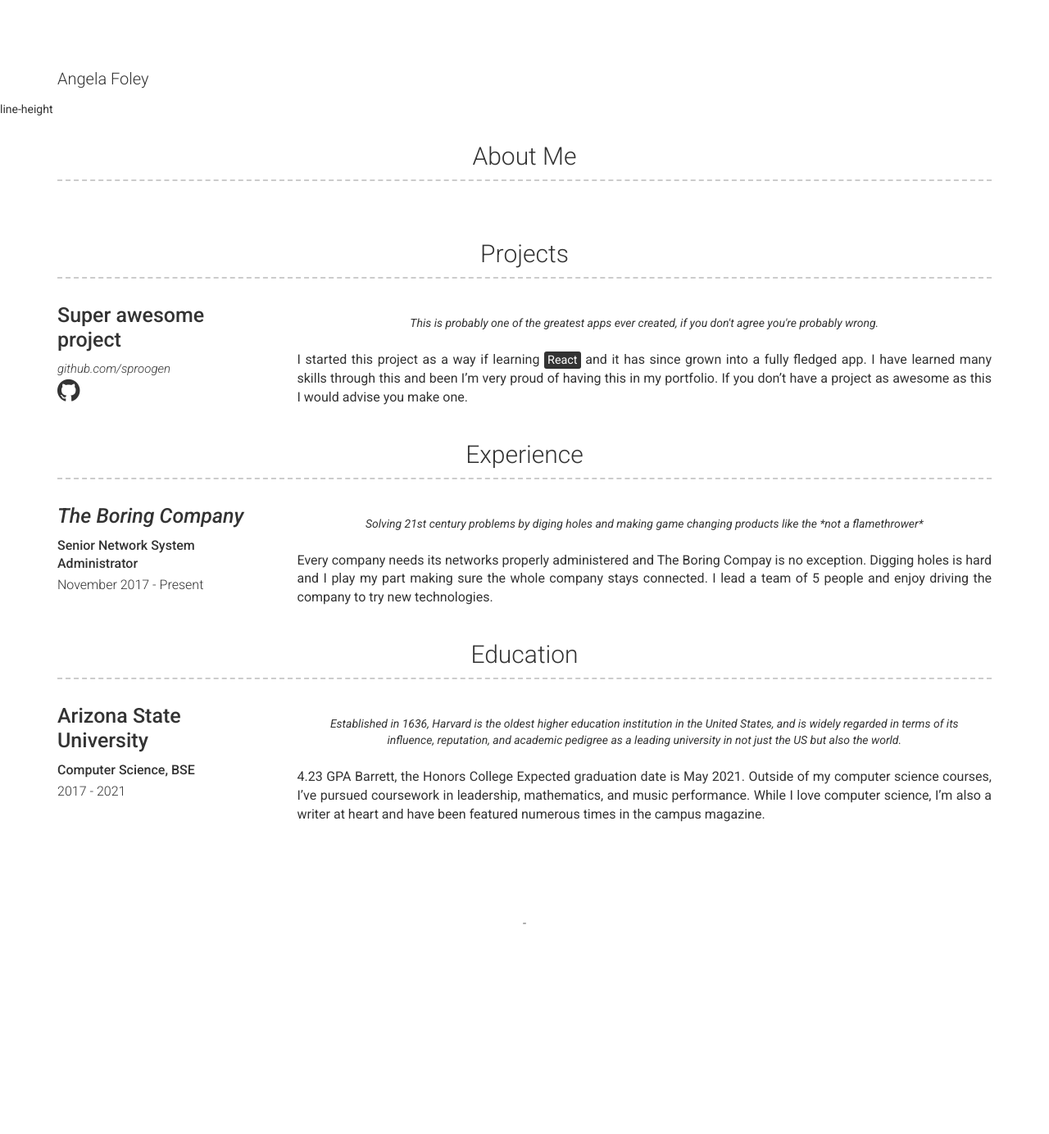
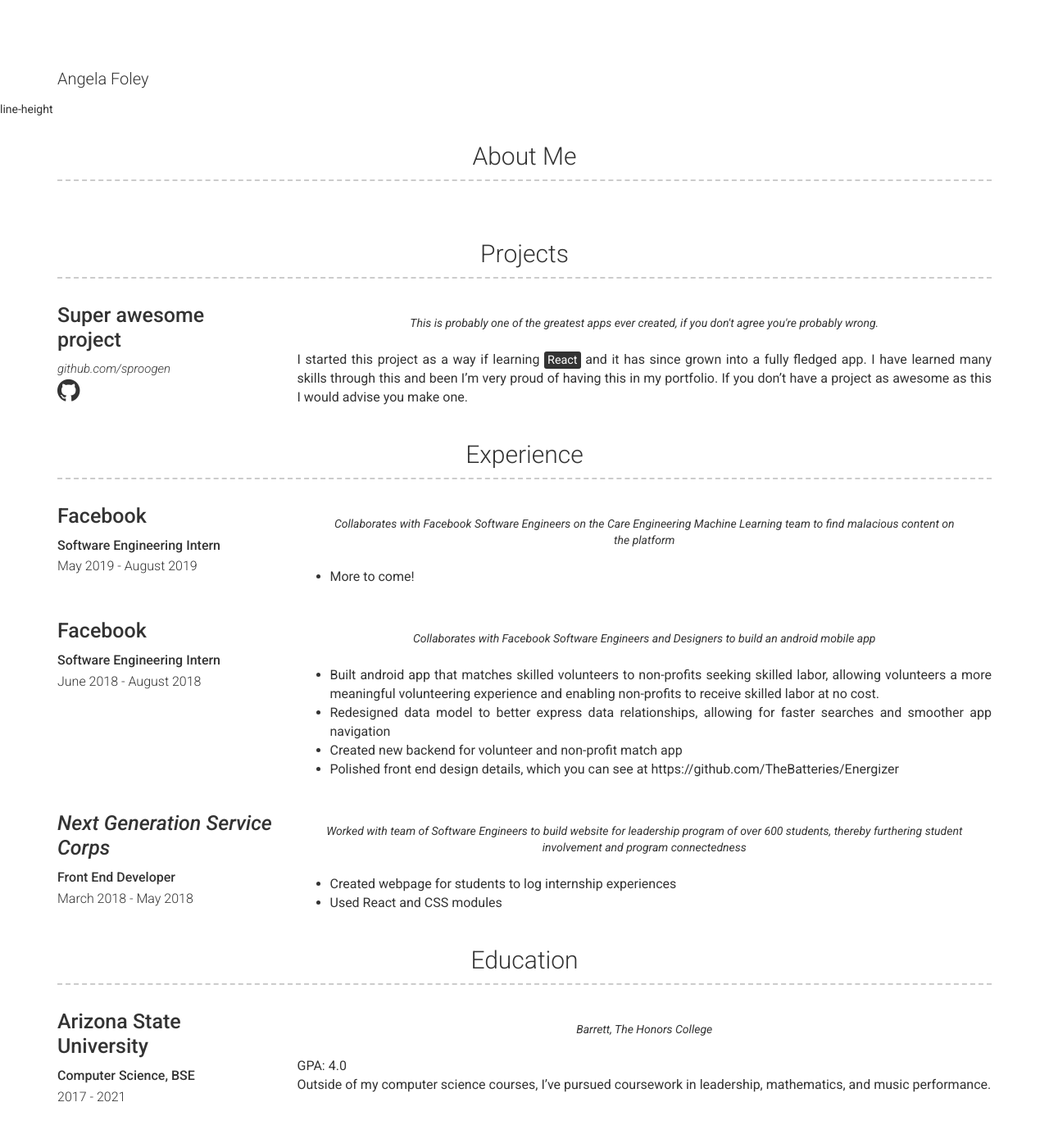
Before and after one commit to angiecolleen8/angiecolleen8.github.io, a Jekyll site: the page built from about.md, in a window 1280 px wide and 1400 px high. Shown: the top 1384 px of the window at 82% size. Built offline with Jekyll 4.4.1, drawn with Linux system fonts in a browser that asks for light colours; our own code applies the rules of GitHub Pages for plain Markdown files.

Commit message:
Updated resume experience and education sections.

```diff
--- a/_data/education.yml
+++ b/_data/education.yml
@@ -2,9 +2,7 @@
   dates: 2017 - 2021
   qualification: Computer Science, BSE
   quote: >
-    Established in 1636, Harvard is the oldest higher education institution in the United States, and is widely regarded in terms of its influence, reputation, and academic pedigree as a leading university in not just the US but also the world.
+    Barrett, The Honors College
   description: | # this will include new lines to allow paragraphs
-    4.23 GPA
-    Barrett, the Honors College
-    Expected graduation date is May 2021.
-    Outside of my computer science courses, I've pursued coursework in leadership, mathematics, and music performance. While I love computer science, I'm also a writer at heart and have been featured numerous times in the campus magazine.
+    GPA: 4.0
+    Outside of my computer science courses, I've pursued coursework in leadership, mathematics, and music performance.
--- a/_data/experience.yml
+++ b/_data/experience.yml
@@ -1,8 +1,28 @@
-- company: The Boring Company
-  link: boringcompany.com
-  job_title: Senior Network System Administrator
-  dates: November 2017 - Present
+- company: Facebook
+  link:
+  job_title: Software Engineering Intern
+  dates: May 2019 - August 2019
   quote: >
-   Solving 21st century problems by diging holes and making game changing products like the *not a flamethrower*
+   Collaborates with Facebook Software Engineers on the Care Engineering Machine Learning team to find malacious content on the platform
   description: | # this will include new lines to allow paragraphs
-    Every company needs its networks properly administered and The Boring Compay is no exception. Digging holes is hard and I play my part making sure the whole company stays connected. I lead a team of 5 people and enjoy driving the company to try new technologies.
+    * More to come!
+- company: Facebook
+  link:
+  job_title: Software Engineering Intern
+  dates: June 2018 - August 2018
+  quote: >
+   Collaborates with Facebook Software Engineers and Designers to build an android mobile app
+  description: | # this will include new lines to allow paragraphs
+    * Built android app that matches skilled volunteers to non-profits seeking skilled labor, allowing volunteers a more meaningful volunteering experience and enabling non-profits to receive skilled labor at no cost.
+    * Redesigned data model to better express data relationships, allowing for faster searches and smoother app navigation
+    * Created new backend for volunteer and non-profit match app
+    * Polished front end design details, which you can see at https://github.com/TheBatteries/Energizer
+- company: Next Generation Service Corps
+  link: ngsc-app.org
+  job_title: Front End Developer
+  dates: March 2018 - May 2018
+  quote: >
+   Worked with team of Software Engineers to build website for leadership program of over 600 students, thereby furthering student involvement and program connectedness
+  description: | # this will include new lines to allow paragraphs
+     * Created webpage for students to log internship experiences
+     * Used React and CSS modules
```
Also changed, not shown: 1 other file.
